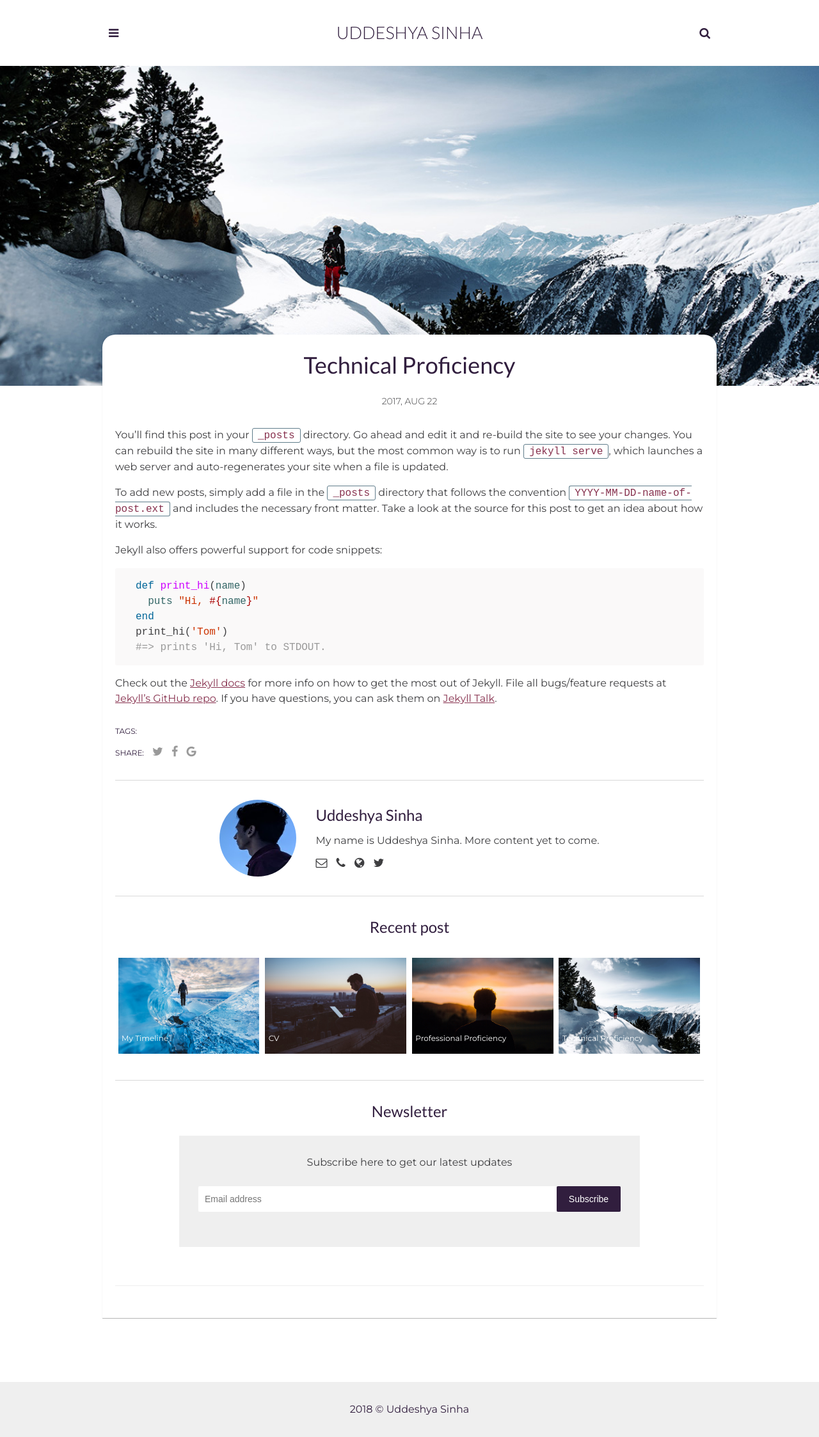
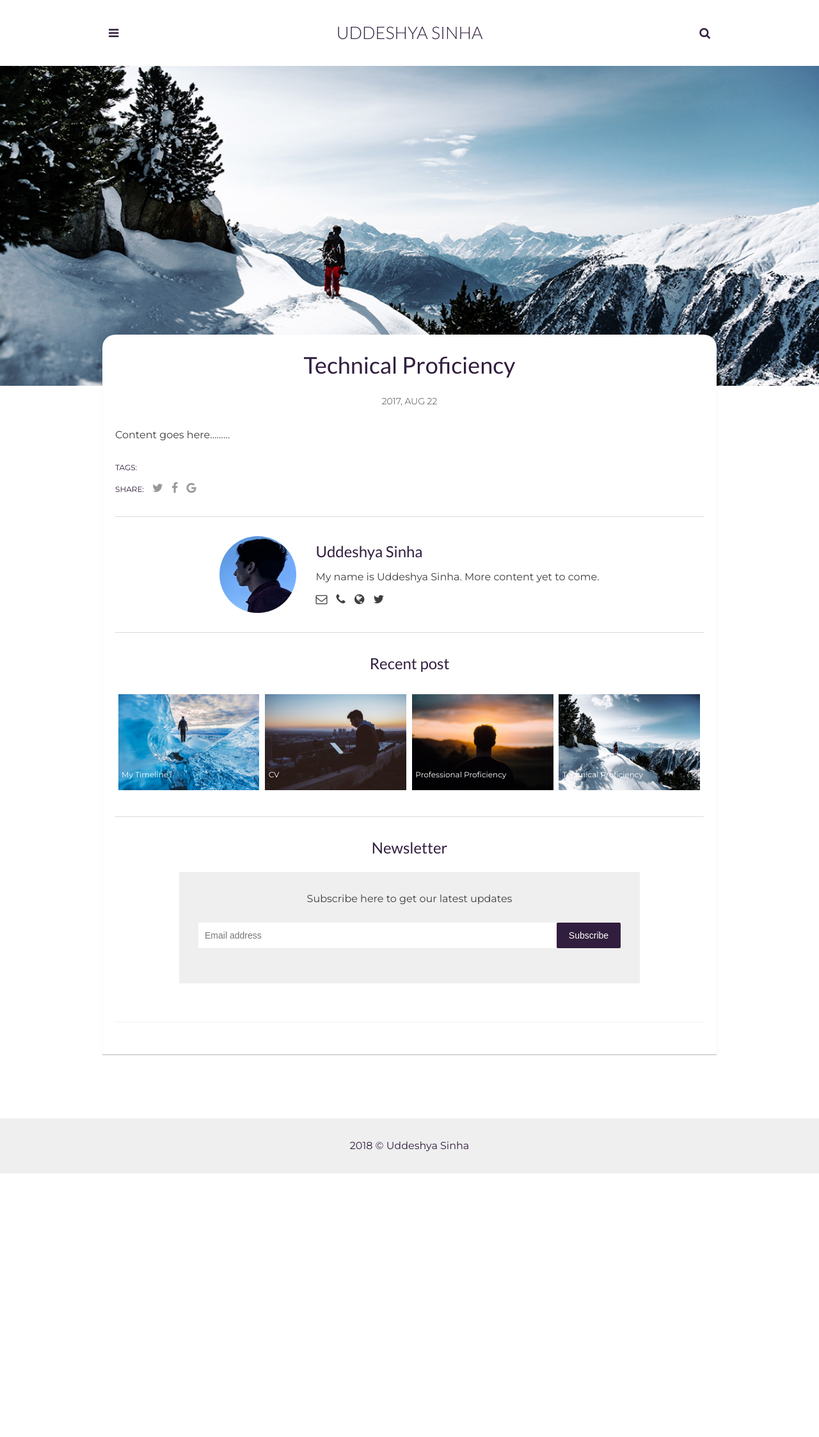
Before and after one commit to SinhaUddeshya/sinhauddeshya.github.io, a Jekyll site: the page built from _posts/2017-08-22-snowboarding-and-my-life.markdown, in a window 1280 px wide. Shown: the whole page at 64% size. Built offline with Jekyll 4.4.1, drawn with Linux system fonts in a browser that asks for light colours; comment, search, counter and statistics services are not loaded.

Commit message:
Update 2017-08-22-snowboarding-and-my-life.markdown

```diff
--- a/_posts/2017-08-22-snowboarding-and-my-life.markdown
+++ b/_posts/2017-08-22-snowboarding-and-my-life.markdown
@@ -7,22 +7,4 @@ img: post-4.jpg # Add image post (optional)
 tags: []
 author: # Add name author (optional)
 ---
-You’ll find this post in your `_posts` directory. Go ahead and edit it and re-build the site to see your changes. You can rebuild the site in many different ways, but the most common way is to run `jekyll serve`, which launches a web server and auto-regenerates your site when a file is updated.
-
-To add new posts, simply add a file in the `_posts` directory that follows the convention `YYYY-MM-DD-name-of-post.ext` and includes the necessary front matter. Take a look at the source for this post to get an idea about how it works.
-
-Jekyll also offers powerful support for code snippets:
-
-{% highlight ruby %}
-def print_hi(name)
-  puts "Hi, #{name}"
-end
-print_hi('Tom')
-#=> prints 'Hi, Tom' to STDOUT.
-{% endhighlight %}
-
-Check out the [Jekyll docs][jekyll-docs] for more info on how to get the most out of Jekyll. File all bugs/feature requests at [Jekyll’s GitHub repo][jekyll-gh]. If you have questions, you can ask them on [Jekyll Talk][jekyll-talk].
-
-[jekyll-docs]: https://jekyllrb.com/docs/home
-[jekyll-gh]:   https://github.com/jekyll/jekyll
-[jekyll-talk]: https://talk.jekyllrb.com/
+Content goes here.........
```
